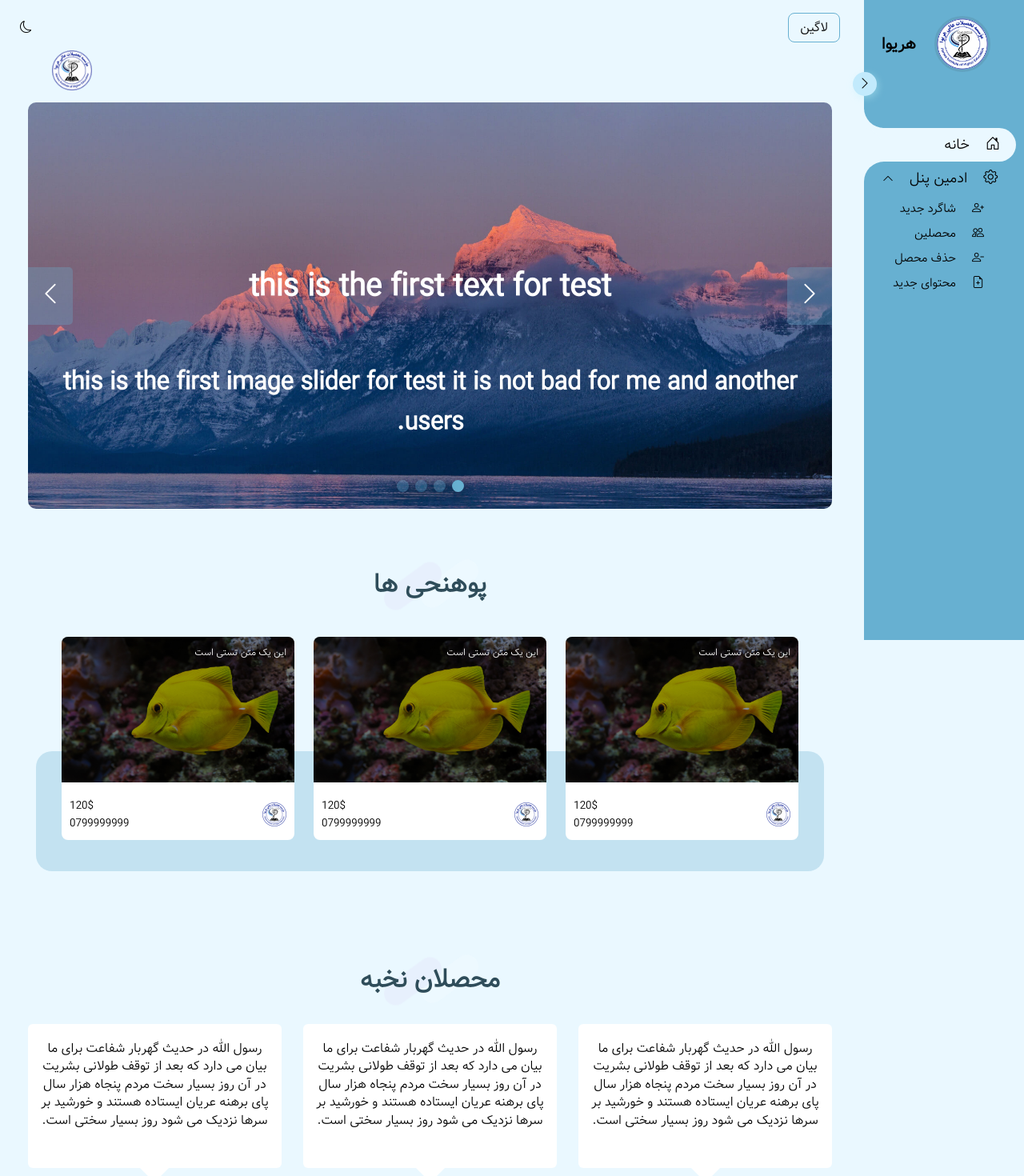
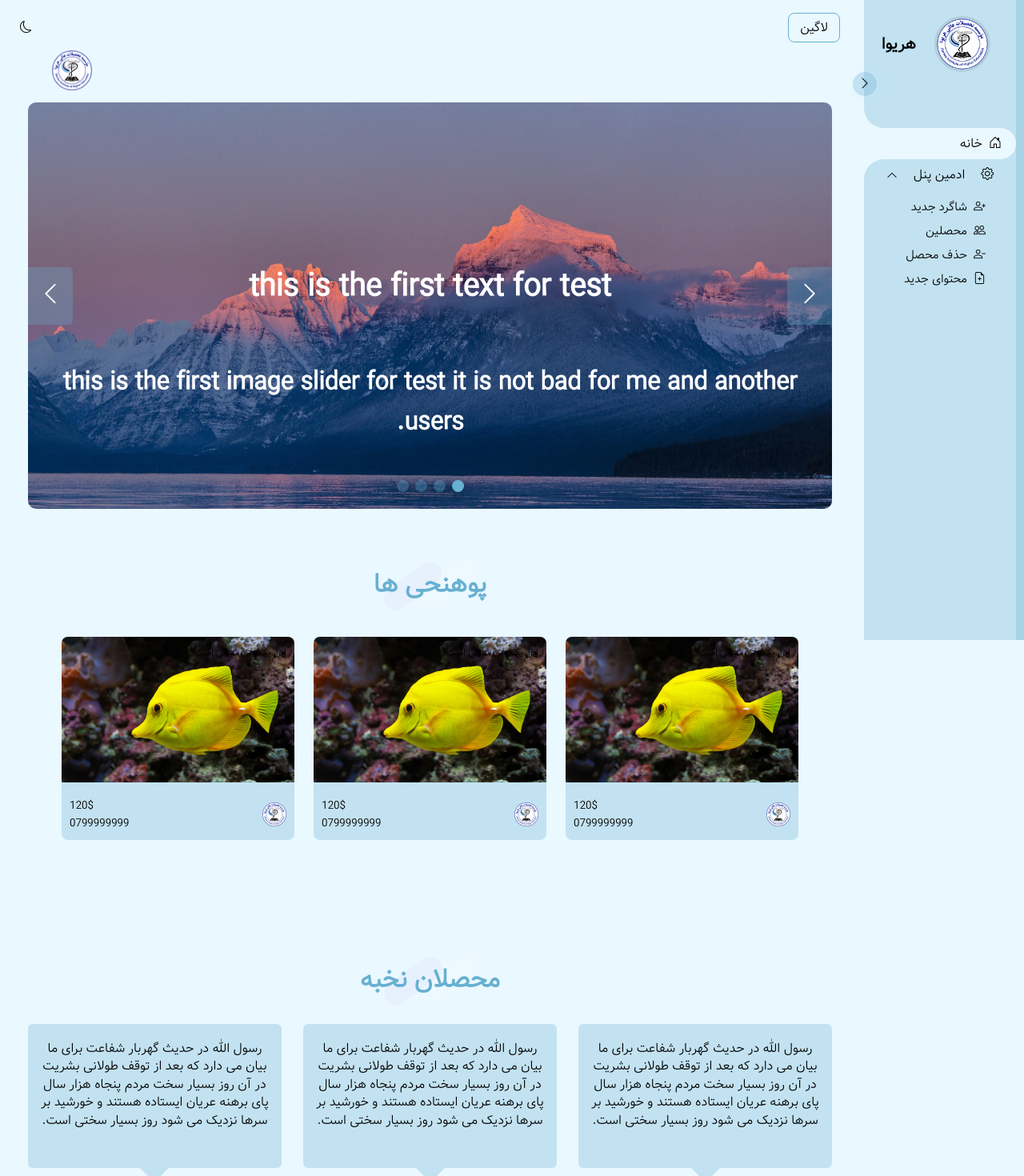
Before and after one commit to MaroufEbrahimi/portal, a React (Create React App) app: page / in a window 1280 px wide. Shown: the top 1470 px of the page at 80% size. Built offline with nearby package versions, Linux system fonts and the light colour scheme.

Commit message:
using var for color and bg-color

```diff
--- a/src/components/Navbar/Navbar.css
+++ b/src/components/Navbar/Navbar.css
@@ -9,8 +9,8 @@
   top: 0;
   right: 0;
   bottom: 0;
-  background-color: var(--gen-color);
-  border-right: 10px solid var(--gen-color);
+  background-color: var(--gen-bg-color);
+  border-right: 10px solid var(--gen-bg-color);
   transition: 0.3s;
   z-index: 1000;
 }
@@ -32,13 +32,13 @@
   display: flex;
   align-items: center;
   justify-content: center;
-  box-shadow: 2px 3px 10px rgba(189, 243, 247, 0.4);
-  background-color: rgb(194, 234, 252);
+  box-shadow: 2px 2px 8px rgba(189, 243, 247, 0.4);
+  background-color: var(--gen-bg-color);
   transition: 0.3s;
 }
 .toggle_header_navbar i {
   font-size: 16px;
-  color: #000;
+  color: var(--text-color);
   cursor: pointer;
   transition: all 1s ease-in-out;
 }
@@ -66,7 +66,7 @@
 .navbar_menu li {
   position: relative;
   width: 100%;
-  font-size: 20px;
+  font-size: 16px;
   text-align: left;
   border: none;
   outline: none;
@@ -82,20 +82,22 @@
 }
 
 .navbar_menu li a {
+  color: var(--text-color);
   display: flex;
   align-items: center;
   padding: 7px 10px;
-  font-size: 18px;
+  font-size: 16px;
 }
 
 .navbar_menu li span {
   font-weight: 300;
-  padding: 0 10px;
+  color: var(--text-color);
 }
 
 .navbar_menu li i {
+  color: var(--text-color);
   font-weight: 300;
-  padding: 0 10px;
+  padding: 0 8px;
 }
 .navbar_menu li:hover a::before,
 .navbar_menu .active a::before {
@@ -132,7 +134,7 @@
   align-items: center;
   justify-content: center;
   padding: 7px 10px;
-  font-size: 18px;
+  font-size: 16px;
 }
 .navbar__title .navbar__item:hover {
   background: none;
@@ -150,7 +152,7 @@
   display: flex;
   align-items: center;
   justify-content: center;
-  color: black;
+  color: var(--text-color);
   font-weight: 700;
   cursor: pointer;
   transition: transform 0.3s;
@@ -161,10 +163,9 @@
 /* dropdown */
 .navbar__dropdown {
   padding-right: 20px;
-  margin-top: 5px;
+  margin-top: 10px;
   width: 100%;
   list-style: none;
-  position: absolute;
 }
 
 .navbar__title.open__navbar .navbar__dropdown {
@@ -174,7 +175,7 @@
   display: flex;
   align-items: center;
   font-size: 15px;
-  margin: -7px 0;
+  margin: -8px 0;
 }
 
 .navbar__dropdown li span {
--- a/src/components/UI/BackToTop/BackToTop.css
+++ b/src/components/UI/BackToTop/BackToTop.css
@@ -5,7 +5,6 @@
 }
 .back_to_top button {
   background: var(--gen-bg-color);
-  background: var(--gen-color);
   font-size: 25px;
   display: flex;
   align-items: center;
@@ -17,11 +16,13 @@
   border-radius: 25px;
   cursor: pointer;
   transition: all 0.3s ease-in-out;
+  z-index: 2000;
+  box-shadow: 2px 2px 8px rgba(189, 243, 247, 0.4);
 }
 .back_to_top button i {
   margin-top: 6px;
   font-size: 25px;
-  color: #fff;
+  color: var(--text-color);
   transition: all 0.3s ease-in-out;
 }
 .back_to_top button:hover i {
--- a/src/pages/Home/Home.css
+++ b/src/pages/Home/Home.css
@@ -106,7 +106,7 @@ section {
 .section_title h1 {
   position: relative;
   font-size: 32px;
-  color: #2f4d5a;
+  color: var(--gen-color);
   font-weight: bold;
   z-index: 2;
 }
@@ -137,21 +137,10 @@ section {
   padding: 0 2rem 2rem 2rem;
   margin-bottom: 3rem;
 }
-.faculty_boxes::after {
-  position: absolute;
-  content: "";
-  background: var(--gen-bg-color);
-  width: 100%;
-  height: 150px;
-  top: 50%;
-  border-radius: 20px;
-  display: flex;
-  align-items: flex-end;
-}
 .faculty_boxes .faculty {
   position: relative;
   overflow: hidden;
-  background: #fff;
+  background: var(--gen-bg-color);
   color: #000;
   border-radius: 8px;
   z-index: 1;
@@ -170,10 +159,9 @@ section {
   right: 0;
   width: 100%;
   height: 96%;
-  background-color: rgba(0, 0, 0, 0.43);
 }
 .faculty_boxes .faculty .faculty_img .img_details p {
-  color: white;
+  color: var(--text-color);
   padding: 10px;
   font-size: 12px;
 }
@@ -194,6 +182,7 @@ section {
 }
 .faculty .faculty_details > div p {
   font-size: 14px;
+  color: var(--text-color);
 }
 /* Elite Students */
 .elite_students .elite_stu {
@@ -203,7 +192,7 @@ section {
 }
 .elite_students .elite_stu_card_text {
   position: relative;
-  background-color: #fff;
+  background-color: var(--gen-bg-color);
   padding: 20px 15px 30px;
   border-radius: 6px;
   box-sizing: content-box;
@@ -213,7 +202,7 @@ section {
   content: "";
   width: 0;
   height: 0;
-  border-top: 18px solid #fff;
+  border-top: 18px solid var(--gen-bg-color);
   border-right: 18px solid transparent;
   border-left: 18px solid transparent;
   position: absolute;
@@ -221,6 +210,7 @@ section {
   left: calc(50% - 18px);
 }
 .elite_students .elite_stu_card_text p {
+  color: var(--text-color);
   text-align: center;
   font-size: 16px;
   line-height: 1.4em;
@@ -237,12 +227,12 @@ section {
 .elite_stu_card .elite_stu_card_personalInfo p {
   font-size: 15px;
   font-weight: 800;
-  color: black;
+  color: var(--text-color);
 }
 .elite_stu_card .elite_stu_card_personalInfo p:last-child {
   font-size: 13px;
   font-weight: 500;
-  color: gray;
+  color: var(--text-color);
 }
 
 /* auto_play_slider */
```
